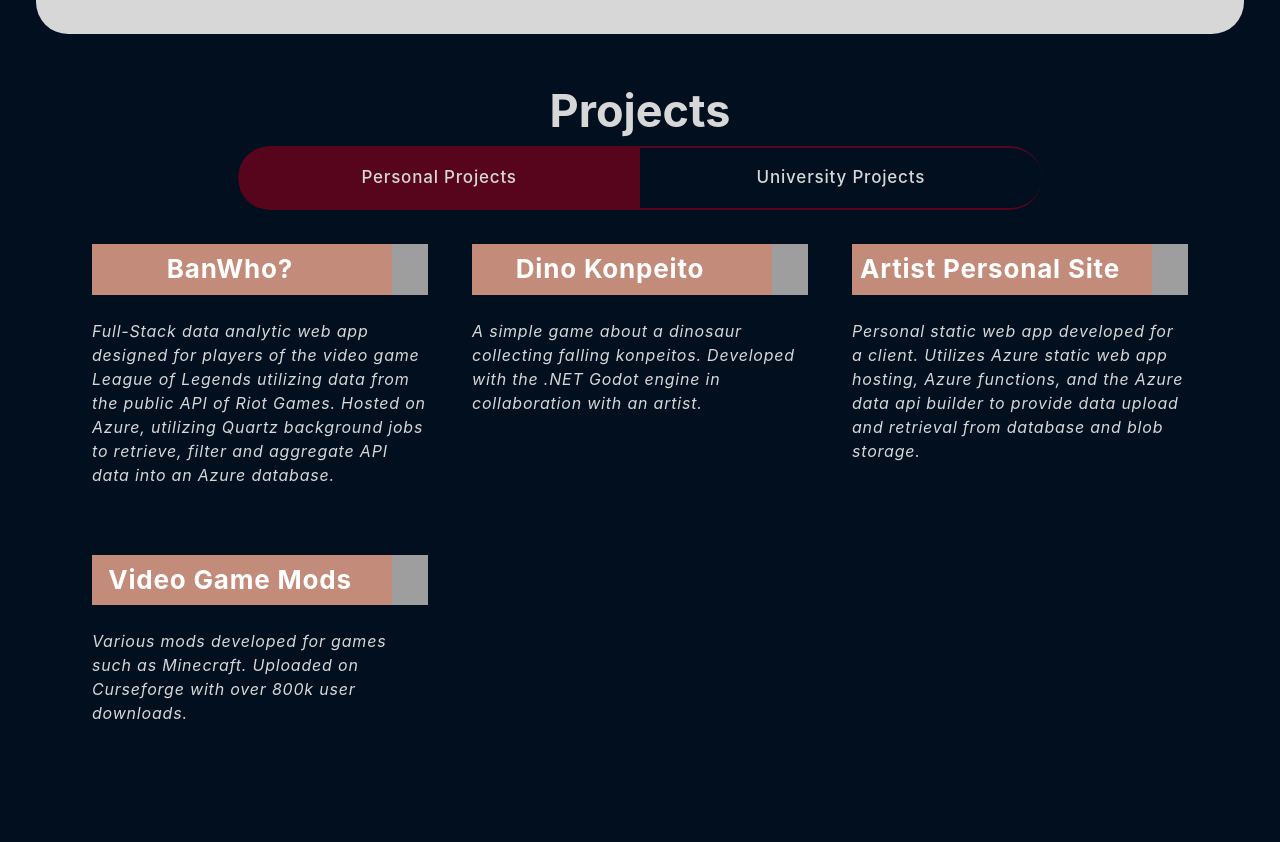
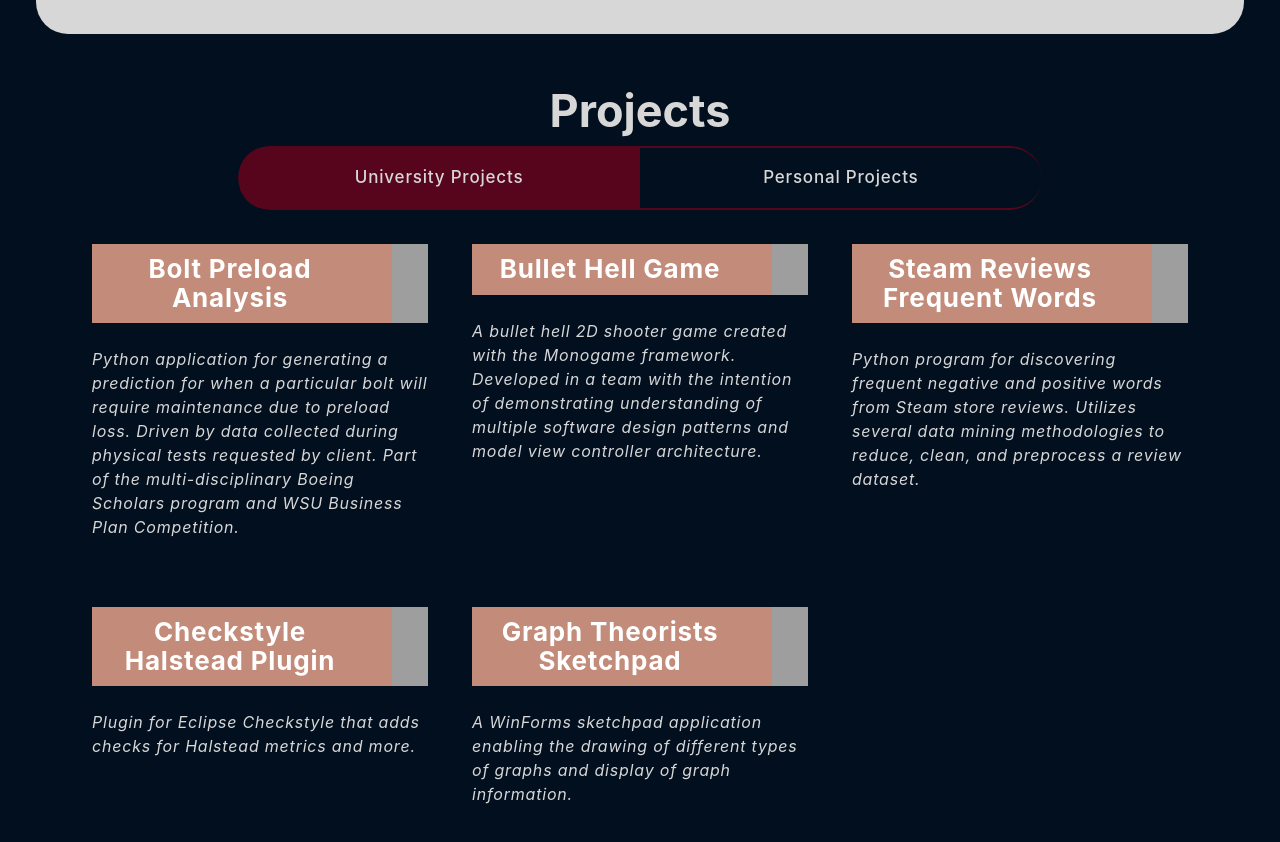
Before and after one commit to dragoni7/samuel-gibson, a React (Create React App) app: page / in a window 1280 px wide. Shown: the part 1363-2205 px from the top of the page. Built offline with nearby package versions, Linux system fonts and the light colour scheme; grey boxes are pictures that could not be loaded.

Commit message:
Updated resume. Switched active project tab.

```diff
--- a/src/components/Projects.js
+++ b/src/components/Projects.js
@@ -74,17 +74,17 @@ function Projects() {
                     <Tab.Container id="projects-tabs" defaultActiveKey="first">
                         <Nav variant="pills" defaultActiveKey="/home">
                             <Nav.Item>
-                                <Nav.Link eventKey="first">Personal Projects</Nav.Link>
+                                <Nav.Link eventKey="first">University Projects</Nav.Link>
                             </Nav.Item>
                             <Nav.Item>
-                                <Nav.Link eventKey="second">University Projects</Nav.Link>
+                                <Nav.Link eventKey="second">Personal Projects</Nav.Link>
                             </Nav.Item>
                         </Nav>
                         <Tab.Content>
                             <Tab.Pane eventKey="first">
                                 <Row>
                                     {
-                                        personalProjects.map((project, index) => {
+                                        uniProjects.map((project, index) => {
                                             return (
                                                 <ProjectCard
                                                 key={index}
@@ -98,7 +98,7 @@ function Projects() {
                             <Tab.Pane eventKey="second">
                                 <Row>
                                     {
-                                        uniProjects.map((project, index) => {
+                                        personalProjects.map((project, index) => {
                                             return (
                                                 <ProjectCard
                                                 key={index}
```
Also changed, not shown: 1 other file (tests, documents, lock files or other folders).
